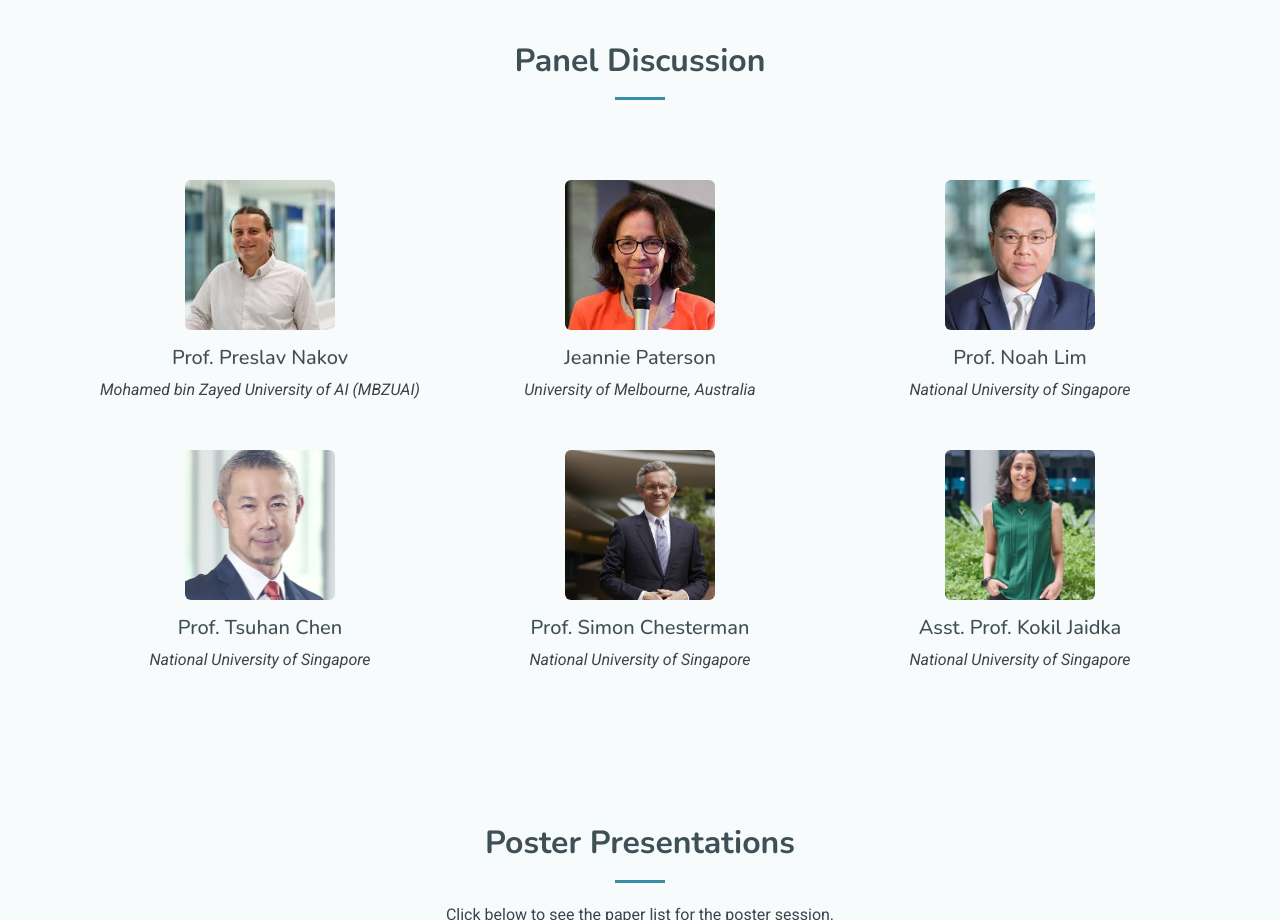
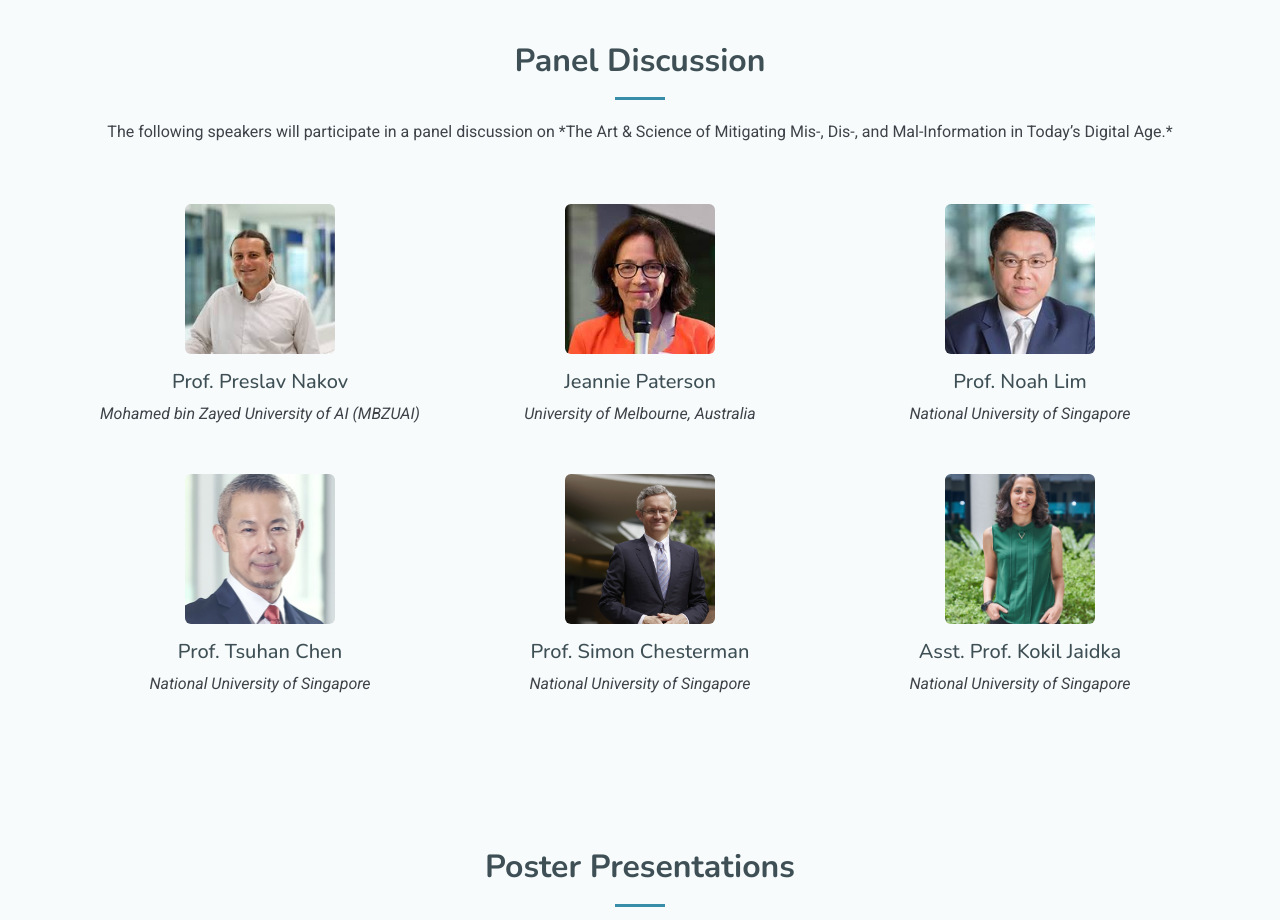
Before and after one commit to IGYRO-NUS/igyro-nus.github.io, a plain HTML site: page index.html in a window 1280 px wide. Shown: the part 3580-4500 px from the top of the page. Drawn offline with nearby package versions, Linux system fonts and the light colour scheme.

Commit message:
update panel discussion

```diff
--- a/index.html
+++ b/index.html
@@ -487,6 +487,7 @@
   <section id="panel-discussion" class="section light-background">
     <div class="container section-title text-center" data-aos="fade-up">
         <h2>Panel Discussion</h2>
+        <p>The following speakers will participate in a panel discussion on *The Art & Science of Mitigating Mis-, Dis-, and Mal-Information in Today’s Digital Age.*</p>
     </div>
 
     <div class="container">
```
